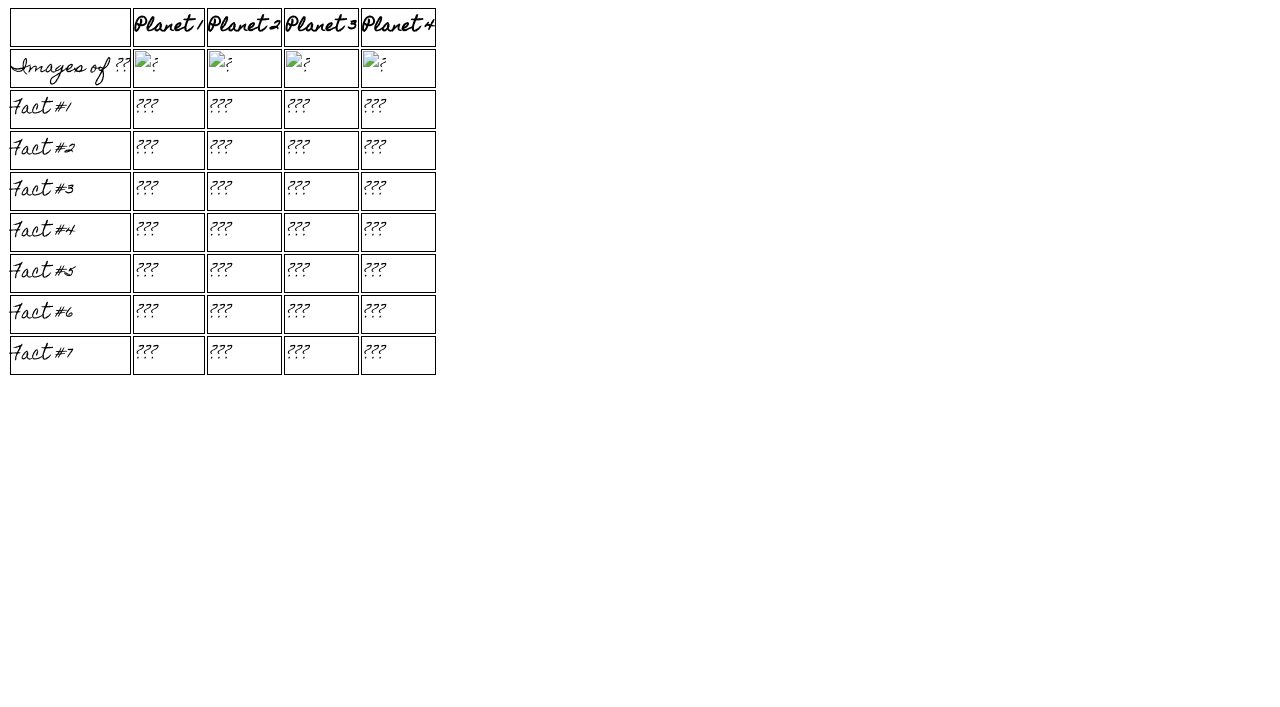
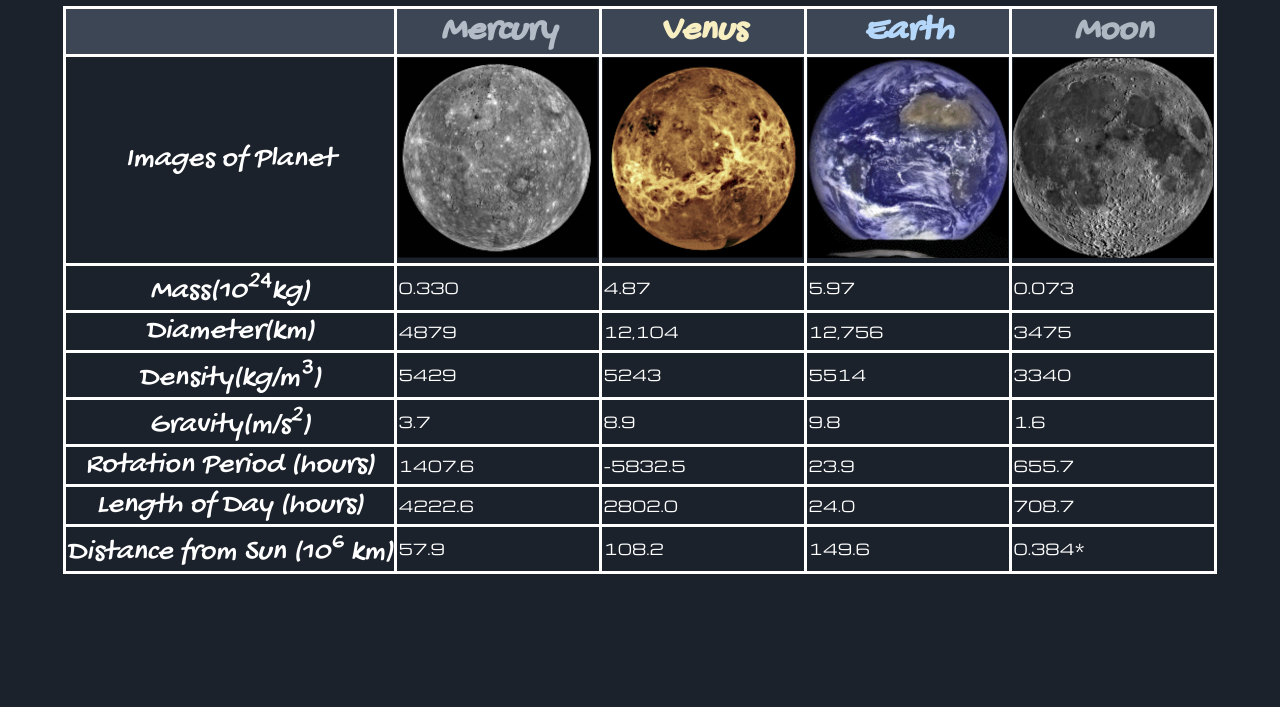
Before and after one commit to y3l512/lab6, a plain HTML site: page index.html in a window 1280 px wide. Shown: the part 93-800 px from the top of the page. Drawn offline with nearby package versions, Linux system fonts and the light colour scheme.

Commit message:
img, css, html

```diff
--- a/css/style.css
+++ b/css/style.css
@@ -1,3 +1,43 @@
 td, th {
-	border: 1px solid;
+	border: 3px solid white;
+  color:white;
+  font-style: italic;
   }
+th{
+  font-size: larger;
+}
+h1{
+  font-family: 'Pacifico', cursive;
+  font-style: italic;
+  font-weight: bold;
+  color:azure;
+  }
+tr{
+  font-family: 'Gochi Hand', cursive;
+  font-size:30px;
+  }
+.planet_img{
+  width:200px;
+  height:200px;
+  }
+#planets{
+  margin-left:auto;
+  margin-right:auto;
+  }
+.td_title{
+  text-align: center;
+  }
+body{
+  background-color: #1c222b;
+  }
+table{
+  border-collapse:collapse;
+  }
+td:not(.td_title){
+  font-family: 'Michroma', sans-serif;
+  font-size:15px;
+  font-style:normal;
+  }
+#planets_name{
+    background-color: #3c4654;
+  }
--- a/index.html
+++ b/index.html
@@ -2,83 +2,75 @@
 <html lang="en">
 <head>
   <meta charset="utf-8">
-  <title>Your Title Here</title>
+  <title>Planetary Fact Sheet</title>
   <link rel="stylesheet" href="css/style.css">
-  <link href="https://fonts.googleapis.com/css2?family=Homemade+Apple&family=Pacifico&display=swap" rel="stylesheet">
-  <style type="text/css">
-    h1{
-      font-family: 'Pacifico', cursive;
-    }
-    tr{
-      font-family: 'Homemade Apple', cursive;
-    }
-  </style>
+  <link href="https://fonts.googleapis.com/css2?family=Gochi+Hand&family=Michroma&family=Pacifico&display=swap" rel="stylesheet">
 </head>
 <body>
-  <h1>Planetary Fact Sheet</h1>
+  <h1 style="text-align: center;">Planetary Fact Sheet</h1>
   <table id="planets">
-    <tr>
+    <tr id="planets_name">
       <th></th>
-      <th>Planet 1</th>
-      <th>Planet 2</th>
-      <th>Planet 3</th>
-      <th>Planet 4</th>
+      <th style="color:#b3bbc7">Mercury</th>
+      <th style="color:#f7eec1">Venus</th>
+      <th style="color:#b4d7fa">Earth</th>
+      <th style="color:#aeb8c2">Moon</th>
     </tr>
     <tr>
-      <td>Images of ??</td>
-      <td><img src="images/planet_1.png" alt="?"></td>
-      <td><img src="images/planet_2.png" alt="?"></td>
-      <td><img src="images/planet_3.png" alt="?"></td>
-      <td><img src="images/planet_4.png" alt="?"></td>
+      <td class="td_title">Images of Planet</td>
+      <td><img class="planet_img" src="images/planet_1.png" alt="Mercury with black background"></td>
+      <td><img class="planet_img" src="images/planet_2.png" alt="Venus with black background"></td>
+      <td><img class="planet_img" src="images/planet_3.png" alt="Earth with black background"></td>
+      <td><img class="planet_img" src="images/planet_4.png" alt="Moon with black background"></td>
     </tr>
     <tr>
-      <td>Fact #1</td>
-      <td>???</td>
-      <td>???</td>
-      <td>???</td>
-      <td>???</td>
+      <td class="td_title">Mass(10<sup>24</sup>kg)</td>
+      <td>0.330</td>
+      <td>4.87</td>
+      <td>5.97</td>
+      <td>0.073</td>
     </tr>
     <tr>
-      <td>Fact #2</td>
-      <td>???</td>
-      <td>???</td>
-      <td>???</td>
-      <td>???</td>
+      <td class="td_title">Diameter(km)</td>
+      <td>4879</td>
+      <td>12,104</td>
+      <td>12,756</td>
+      <td>3475</td>
     </tr>
     <tr>
-      <td>Fact #3</td>
-      <td>???</td>
-      <td>???</td>
-      <td>???</td>
-      <td>???</td>
+      <td class="td_title">Density(kg/m<sup>3</sup>)</td>
+      <td>5429</td>
+      <td>5243</td>
+      <td>5514</td>
+      <td>3340</td>
     </tr>
     <tr>
-      <td>Fact #4</td>
-      <td>???</td>
-      <td>???</td>
-      <td>???</td>
-      <td>???</td>
+      <td class="td_title">Gravity(m/s<sup>2</sup>)</td>
+      <td>3.7</td>
+      <td>8.9</td>
+      <td>9.8</td>
+      <td>1.6</td>
     </tr>
     <tr>
-      <td>Fact #5</td>
-      <td>???</td>
-      <td>???</td>
-      <td>???</td>
-      <td>???</td>
+      <td class="td_title">Rotation Period (hours)</td>
+      <td>1407.6</td>
+      <td>-5832.5</td>
+      <td>23.9</td>
+      <td>655.7</td>
     </tr>
     <tr>
-      <td>Fact #6</td>
-      <td>???</td>
-      <td>???</td>
-      <td>???</td>
-      <td>???</td>
+      <td class="td_title">Length of Day (hours)</td>
+      <td>4222.6</td>
+      <td>2802.0</td>
+      <td>24.0</td>
+      <td>708.7</td>
     </tr>
     <tr>
-      <td>Fact #7</td>
-      <td>???</td>
-      <td>???</td>
-      <td>???</td>
-      <td>???</td>
+      <td class="td_title">Distance from Sun (10<sup>6</sup> km)</td>
+      <td>57.9</td>
+      <td>108.2</td>
+      <td>149.6</td>
+      <td>0.384*</td>
     </tr>
   </table>
 </body>
```
Also changed, not shown: images/planet_1.png (added), images/planet_2.png (added), images/planet_3.png (added), images/planet_4.png (added).
